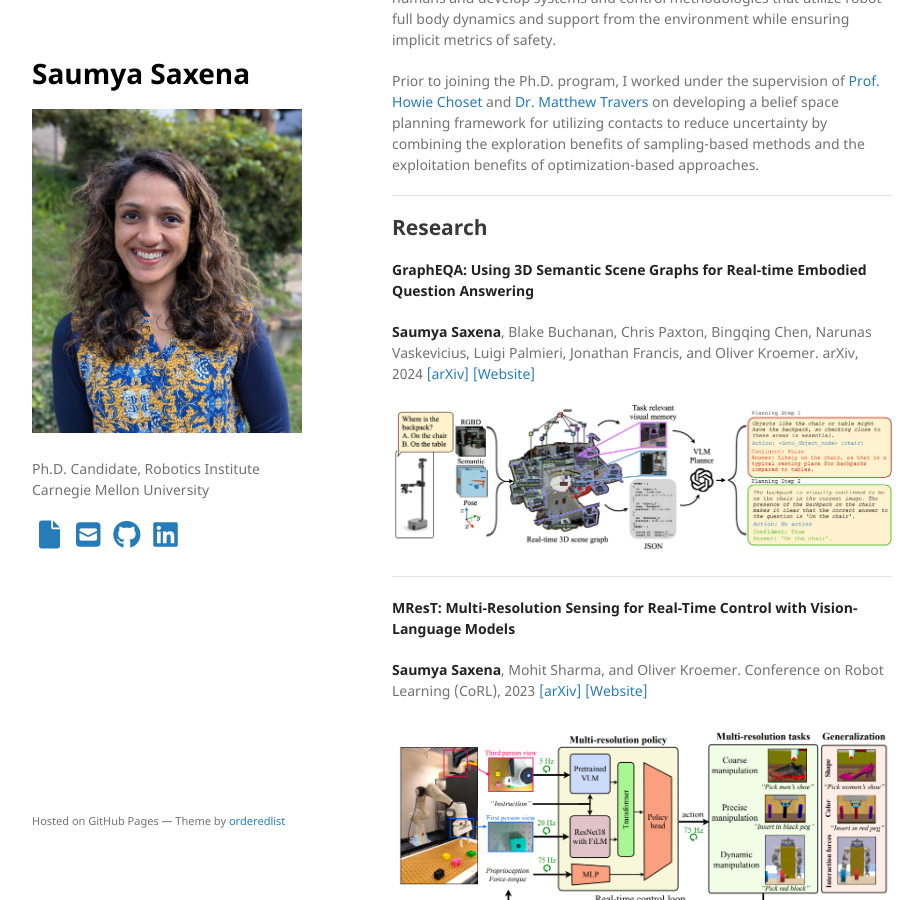
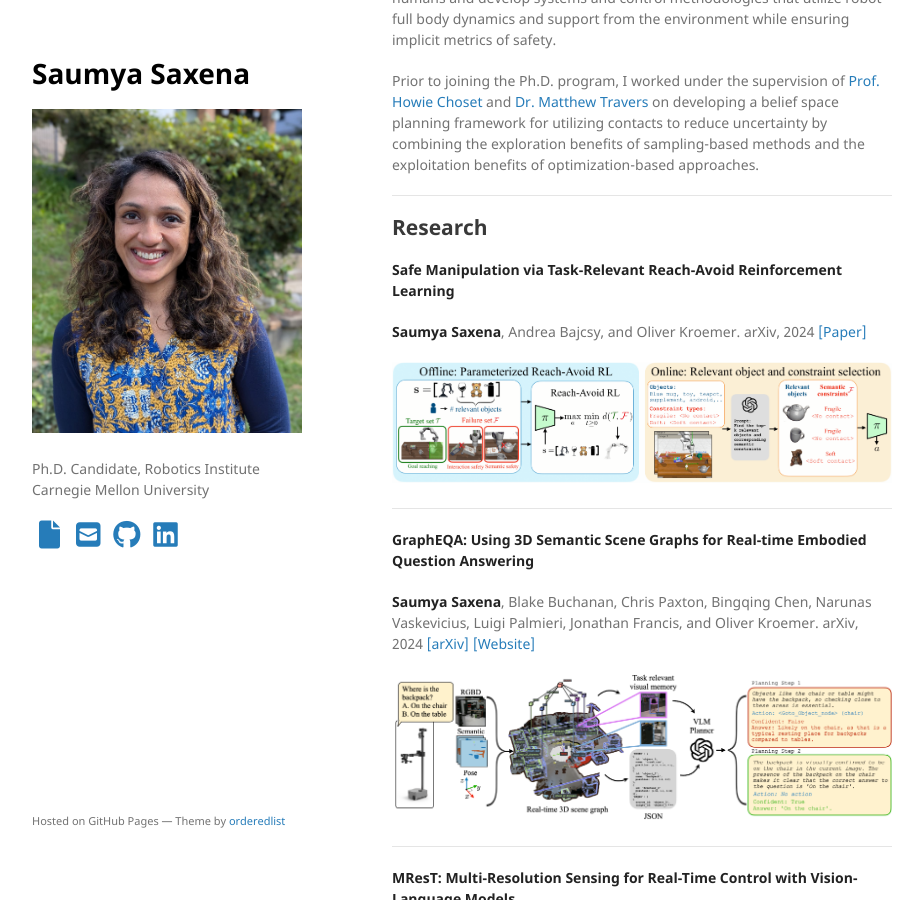
Before and after one commit to SaumyaSaxena/SaumyaSaxena.github.io, a Jekyll site: the page built from index.md, in a window 1280 px wide and 900 px high, scrolled down 344 px. Shown: the whole window, without its empty margins (178-1101 px from the left). Built offline with Jekyll 4.4.1, drawn with Linux system fonts in a browser that asks for light colours; the repository's description, which GitHub fills in, is left out; our own code applies the rules of GitHub Pages for plain Markdown files.

Commit message:
semantic safety

```diff
--- a/index.md
+++ b/index.md
@@ -24,6 +24,14 @@ This is a normal paragraph following a header. GitHub is a code hosting platform
 ---
 
 ## Research
+
+**Safe Manipulation via Task-Relevant Reach-Avoid Reinforcement Learning**
+
+**Saumya Saxena**, Andrea Bajcsy, and Oliver Kroemer. arXiv, 2024 [[Paper]](/assets/papers/Semantic_Safety_Manip_2025_full.pdf)
+
+![SemSafetyOverview](/assets/img/system_diag.png "Method Overview")
+
+---
 
 **GraphEQA: Using 3D Semantic Scene Graphs for Real-time Embodied Question Answering**
 
```
Also changed, not shown: assets/img/system_diag.png (added), 1 other file.
